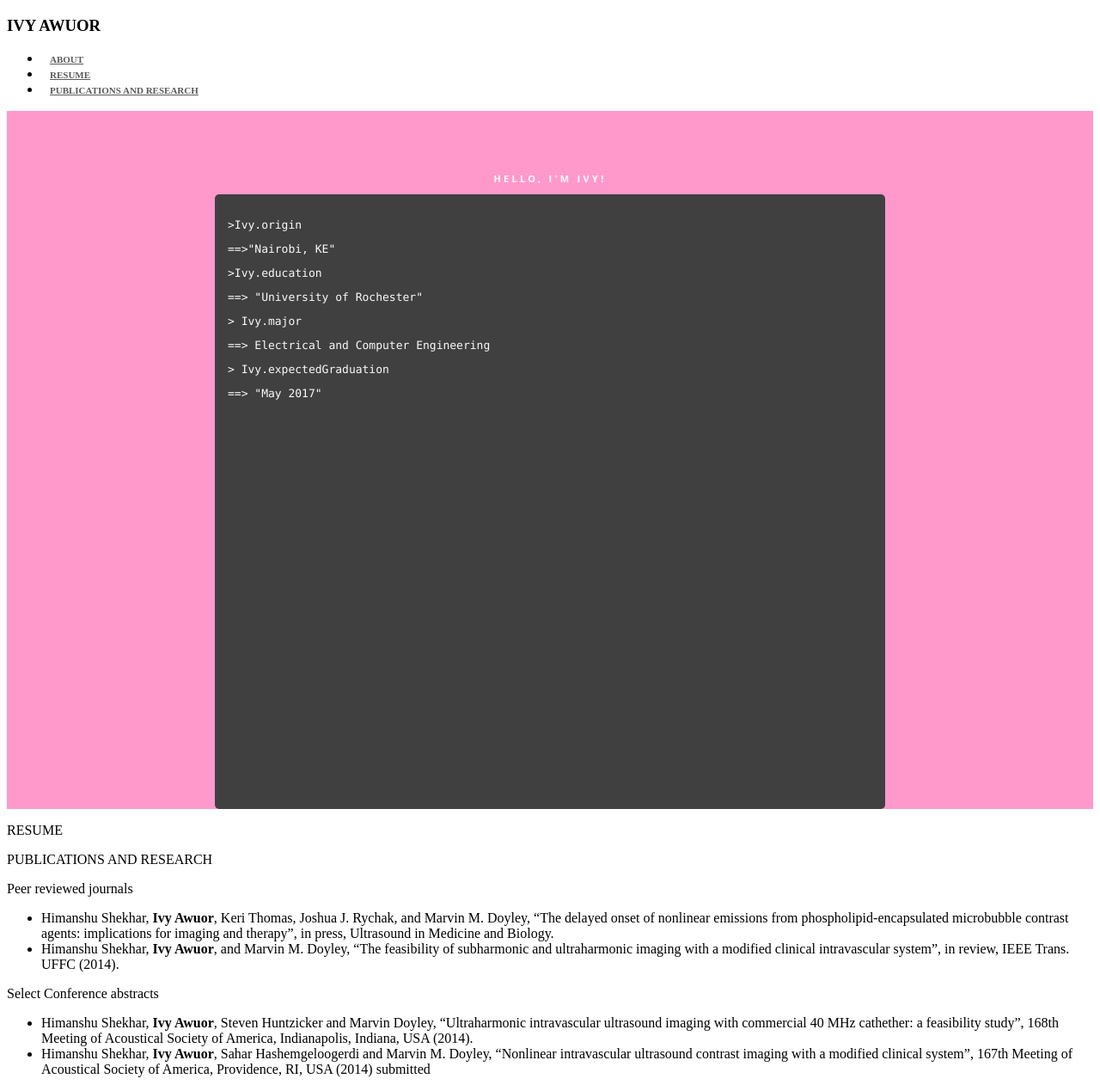
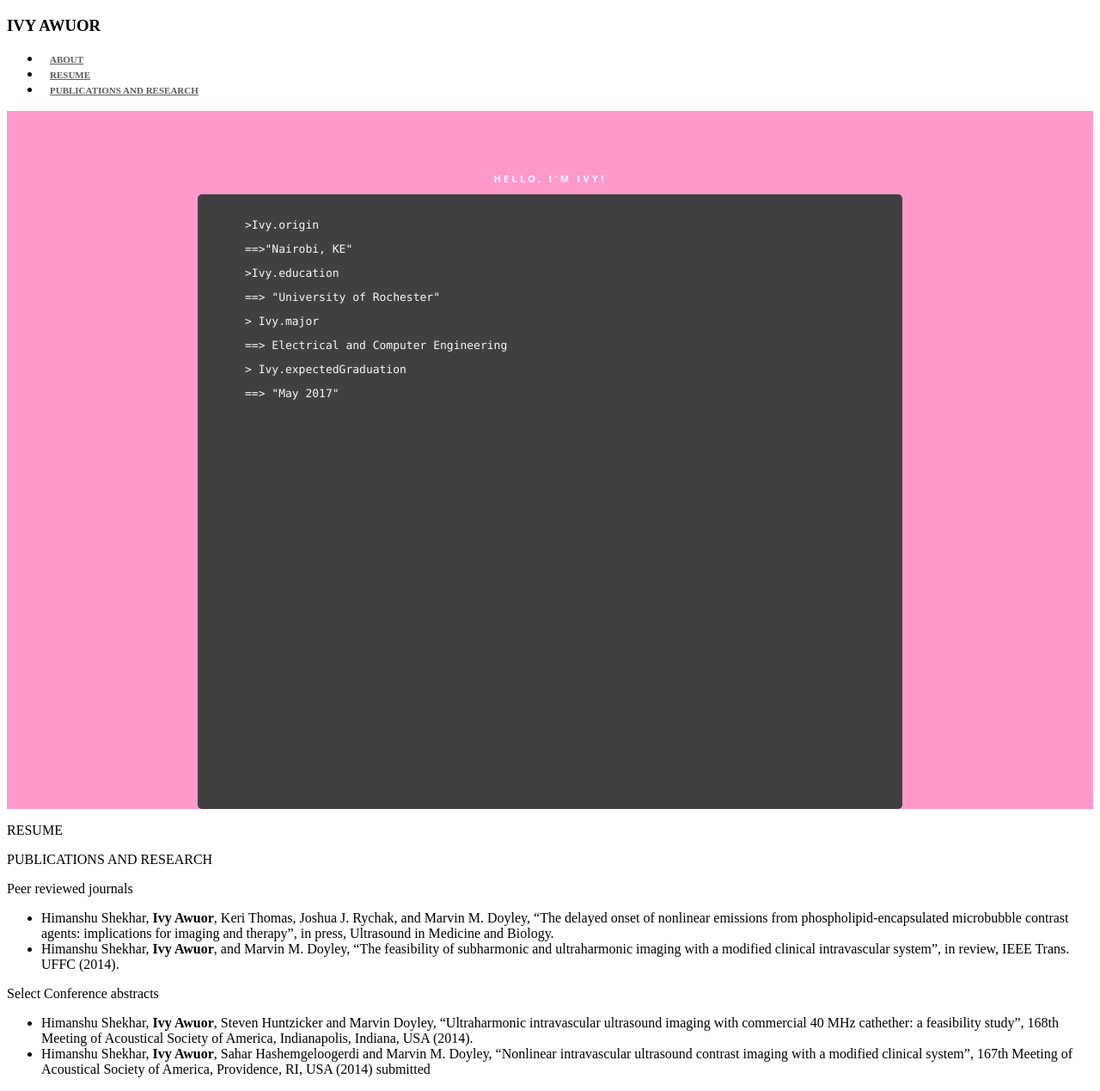
Before and after one commit to rawuor/rawuor.github.io, a Jekyll site: the page index.html, which Jekyll copies as it is, in a window 1280 px wide. Shown: the whole page at 86% size. Built offline with Jekyll 4.4.1, drawn with Linux system fonts in a browser that asks for light colours.

Commit message:
Update default.css

```diff
--- a/css/default.css
+++ b/css/default.css
@@ -50,7 +50,7 @@
  background-color: #404040;
  height:700px;
  padding-top:15px;
- padding-left:15px;
+ padding-left:55px;
  padding-right: 15px;
 }
 .about_content p{
```
